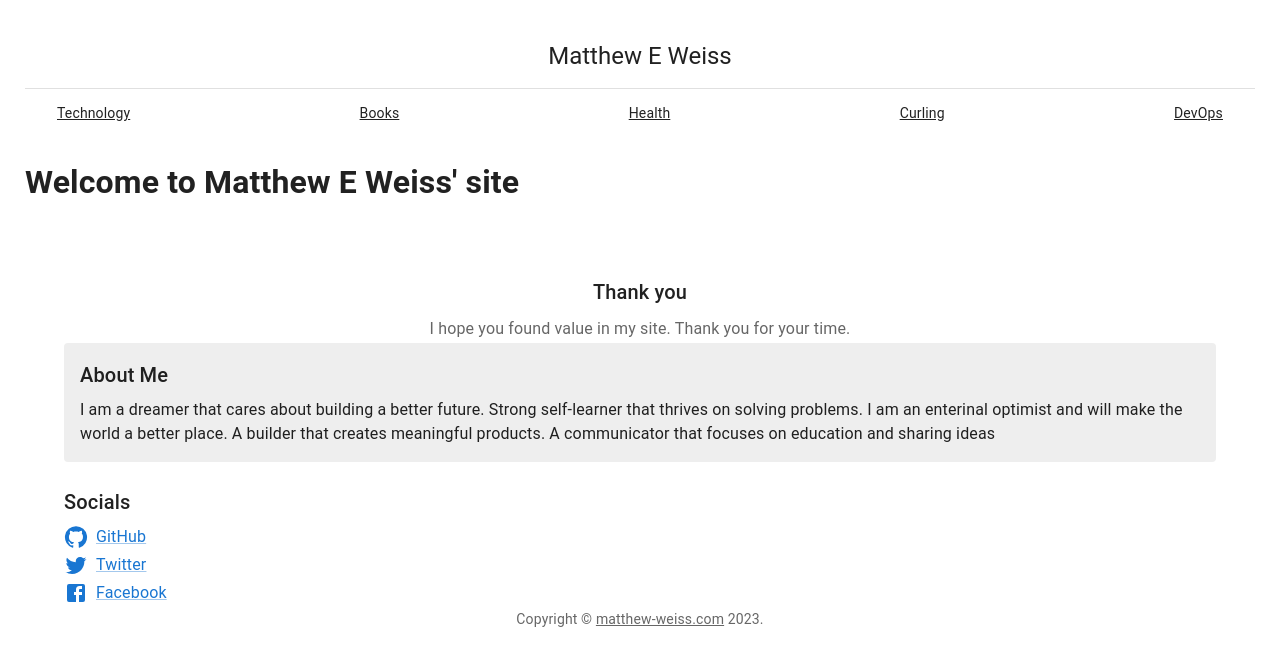
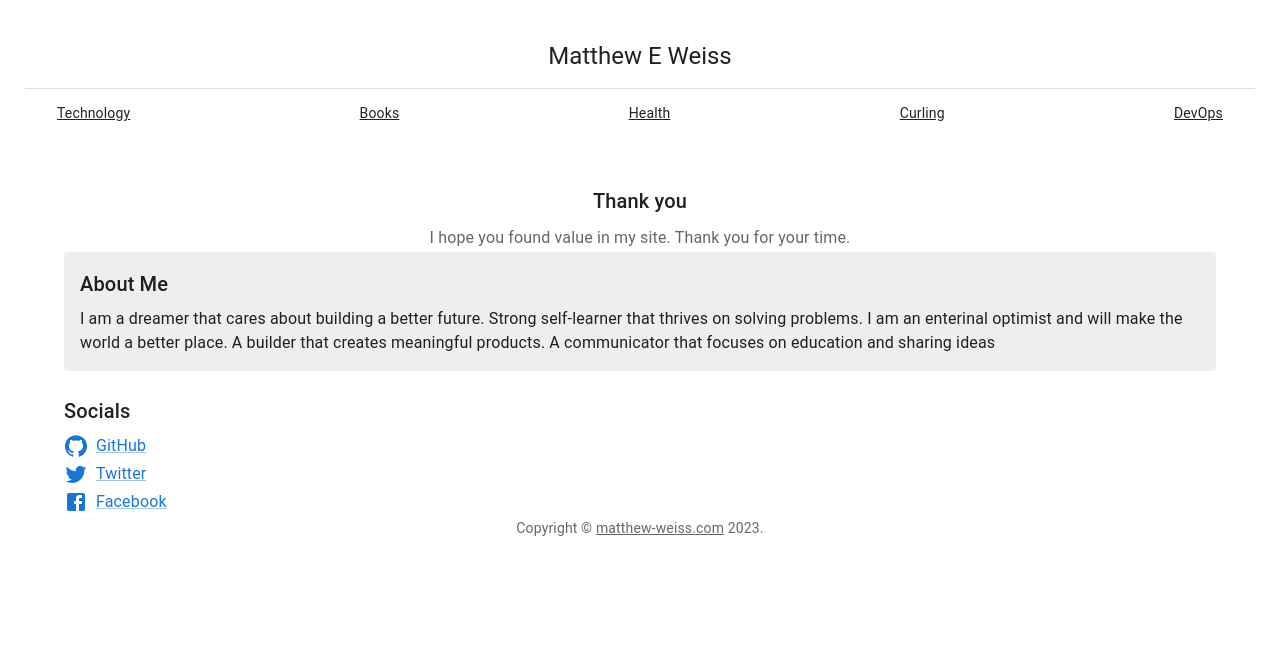
Before and after one commit to mweiss427/matthew-weiss, a React (Create React App) app: page / in a window 1280 px wide. Shown: the top 666 px of the page. Built offline with nearby package versions, Linux system fonts and the light colour scheme.

Commit message:
Moving unwanted h1 block

```diff
--- a/src/components/HomePage.js
+++ b/src/components/HomePage.js
@@ -5,8 +5,6 @@ import Footer from "../components/Footer";
 const HomePage = () => {
   return (
     <>
-      <h1>Welcome to Matthew E Weiss' site</h1>
-      {/* Add any other content you want on your home page */}
       <Footer
         title="Thank you"
         description="I hope you found value in my site.  Thank you for your time."
```
